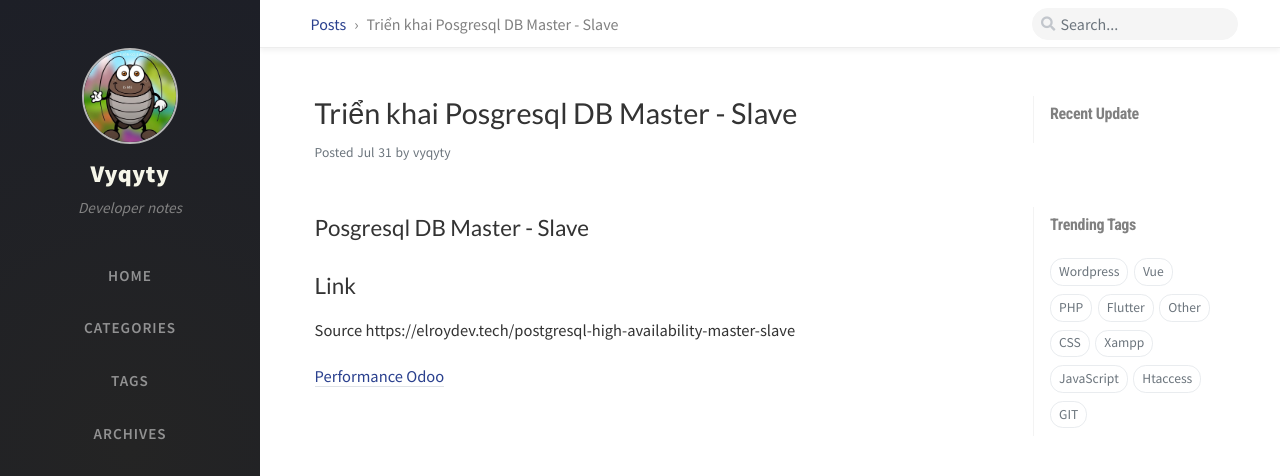
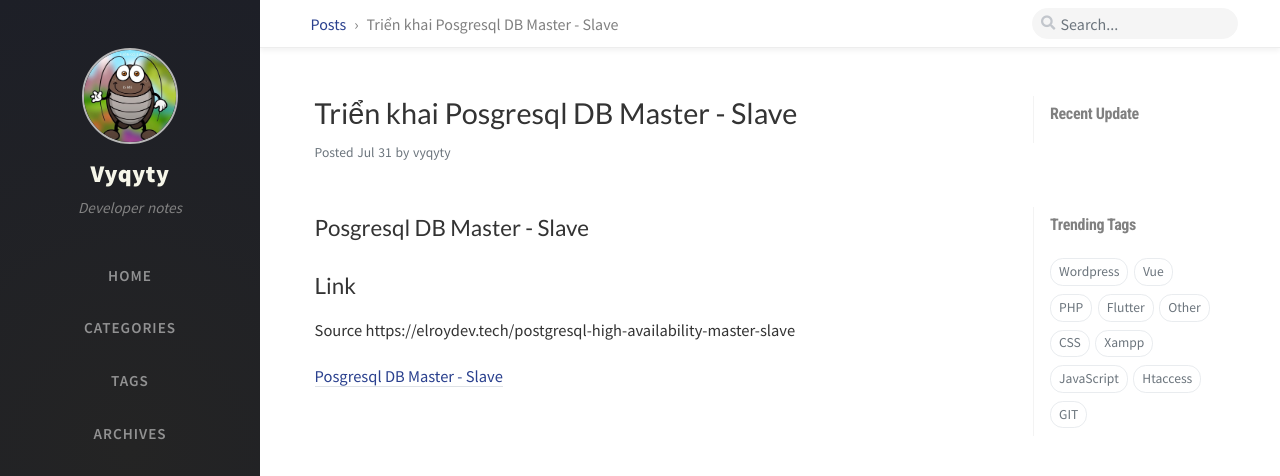
Before and after one commit to vyqyty/vyqyty.github.io, a Jekyll site: the page built from _posts/2023-09-28-postgresql-high-availability-master-slave.md, in a window 1280 px wide and 900 px high. Shown: the top 476 px of the window. Built offline with Jekyll 4.4.1, drawn with Linux system fonts in a browser that asks for light colours; nearby versions of some CDN libraries; comment, search, counter and statistics services are not loaded.

Commit message:
Update 2023-09-28-postgresql-high-availability-master-slave.md

```diff
--- a/_posts/2023-09-28-postgresql-high-availability-master-slave.md
+++ b/_posts/2023-09-28-postgresql-high-availability-master-slave.md
@@ -10,4 +10,4 @@ math: true
 
 Source https://elroydev.tech/postgresql-high-availability-master-slave
 
-[Performance Odoo](https://vyqyty.github.io/assets/img/uploads/postgresql_high_availability_master_slave.pdf)
+[Posgresql DB Master - Slave](https://vyqyty.github.io/assets/img/uploads/postgresql_high_availability_master_slave.pdf)
```
